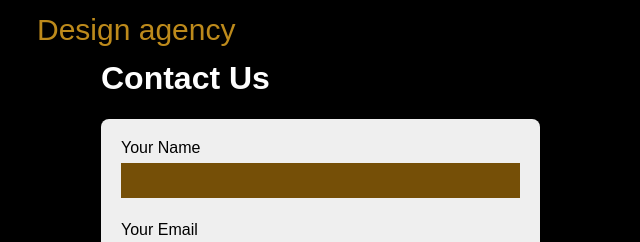
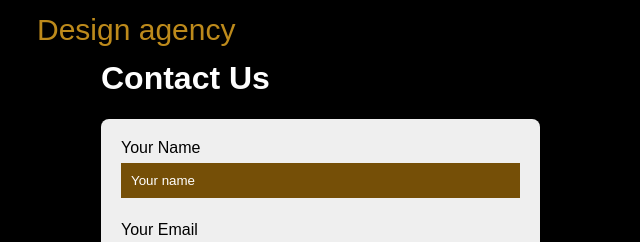
Before and after one commit to saacidyuusuf/design-agency, a plain HTML site: page contact.html in a window 1280 px wide. Shown: the top 242 px of the page, 27-667 px from the left. Drawn offline with nearby package versions, Linux system fonts and the light colour scheme.

Commit message:
changed placeholder

```diff
--- a/contact.html
+++ b/contact.html
@@ -35,7 +35,7 @@
             <div class="form-all">
                 <form action="https://formspree.io/f/meqwyzwr" method="POST">
                     <label for="">Your Name</label>
-                    <input type="text" placeholder="" required>
+                    <input type="text" placeholder="Your name" required>
                     <label for="">Your Email</label>
                     <input type="email" name="email" id="emal" required placeholder="Your email"><br>
                     <label for="">Your massege</label><br>
```
